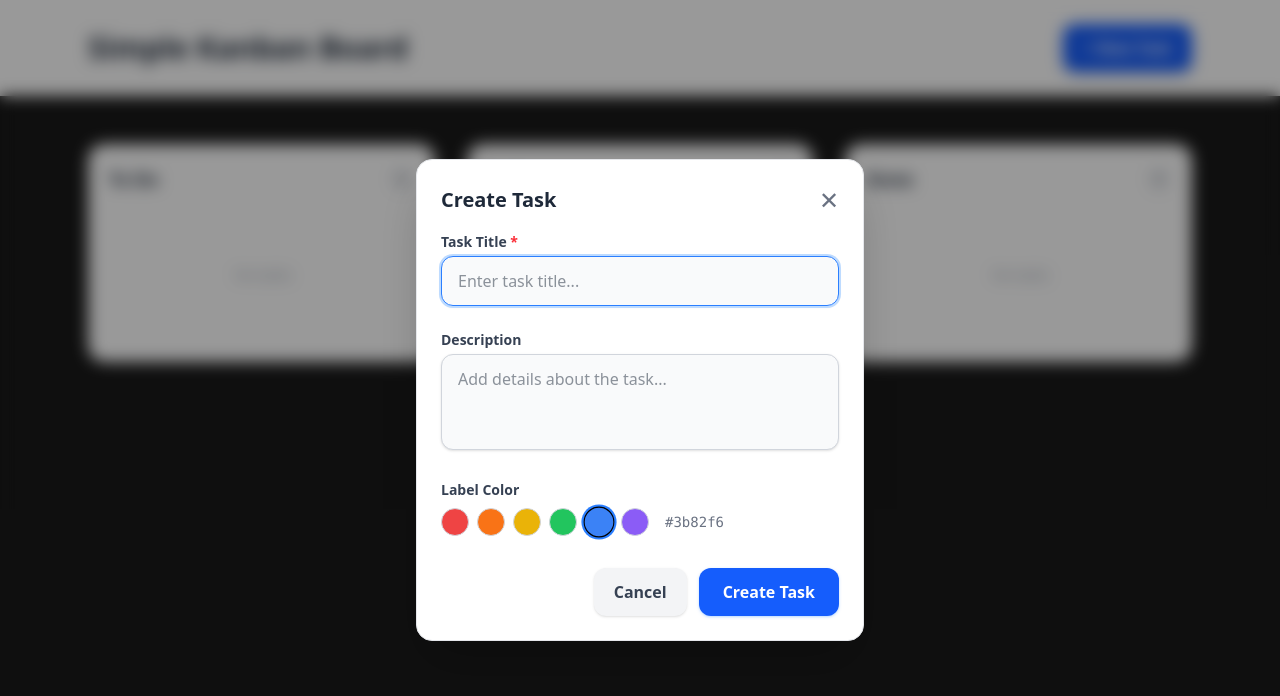
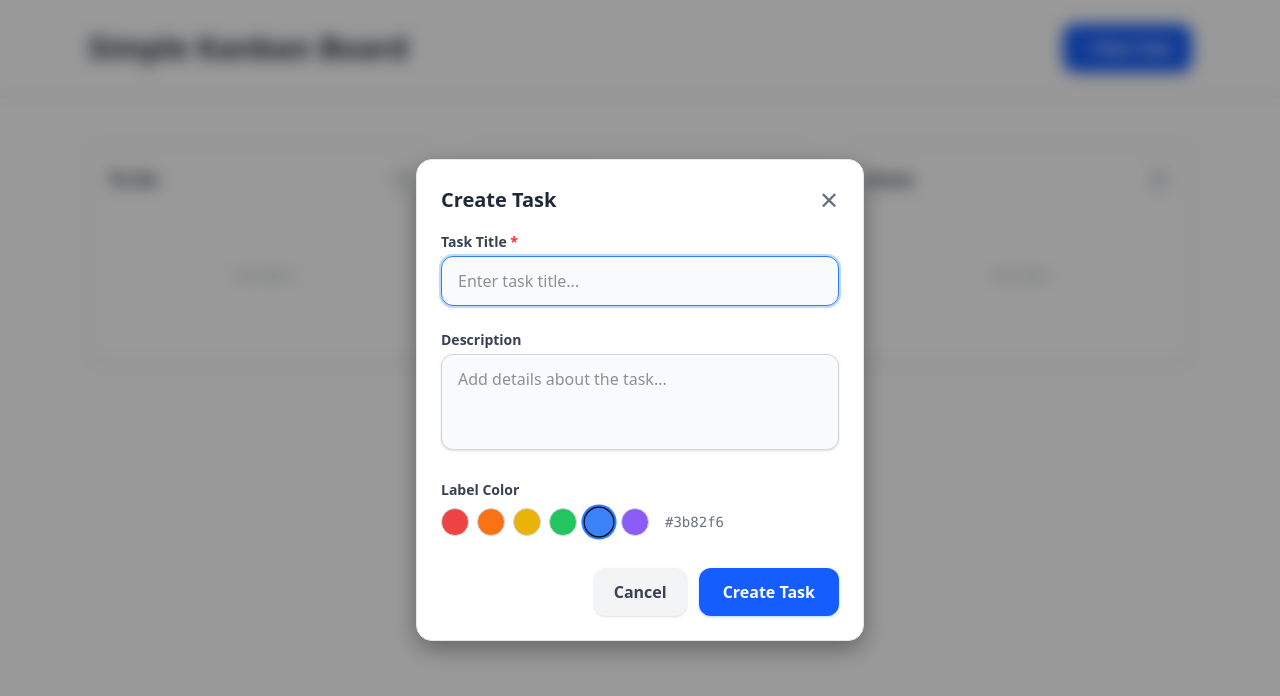
Before and after one commit to VinayMalakar27/webseeder-task2, a React (Vite) app: page / in a window 1280 px wide. Both pictures are taken after a click on the button "+ New Task". Shown: the top 696 px of the page. Built offline with nearby package versions, Linux system fonts and the light colour scheme.

Commit message:
some chnages

```diff
--- a/index.html
+++ b/index.html
@@ -4,7 +4,7 @@
     <meta charset="UTF-8" />
     <link rel="icon" type="image/svg+xml" href="/vite.svg" />
     <meta name="viewport" content="width=device-width, initial-scale=1.0" />
-    <title>my-app</title>
+    <title>kanban board</title>
   </head>
   <body>
     <div id="root"></div>
--- a/src/pages/Board.jsx
+++ b/src/pages/Board.jsx
@@ -55,7 +55,8 @@ export default function Board() {
   };
 
   return (
-    <div className="min-h-screen bg-black/90 from-gray-50 to-gray-100">
+    <div className="min-h-screen bg-white/10
+ from-gray-50 to-gray-100">
 
       {/* Header */}
       <header className="bg-white shadow-sm sticky top-0 z-20">
@@ -78,7 +79,9 @@ export default function Board() {
       {/* Modal */}
       {showModal && (
         <div className="fixed inset-0 bg-black/40 backdrop-blur-sm flex items-center justify-center z-50 p-4">
-          <div className="bg-white border border-gray-200 rounded-2xl shadow-2xl p-6 w-full max-w-md animate-in fade-in duration-200">
+          <div className="bg-white border border-gray-200 rounded-2xl shadow-[0_8px_25px_rgba(0,0,0,0.35)]
+
+ p-6 w-full max-w-md animate-in fade-in duration-200">
 
             {/* Modal Header */}
             <div className="flex justify-between items-center mb-4">
```
Also changed, not shown: src/main.jsx (+0 -15 lines).
